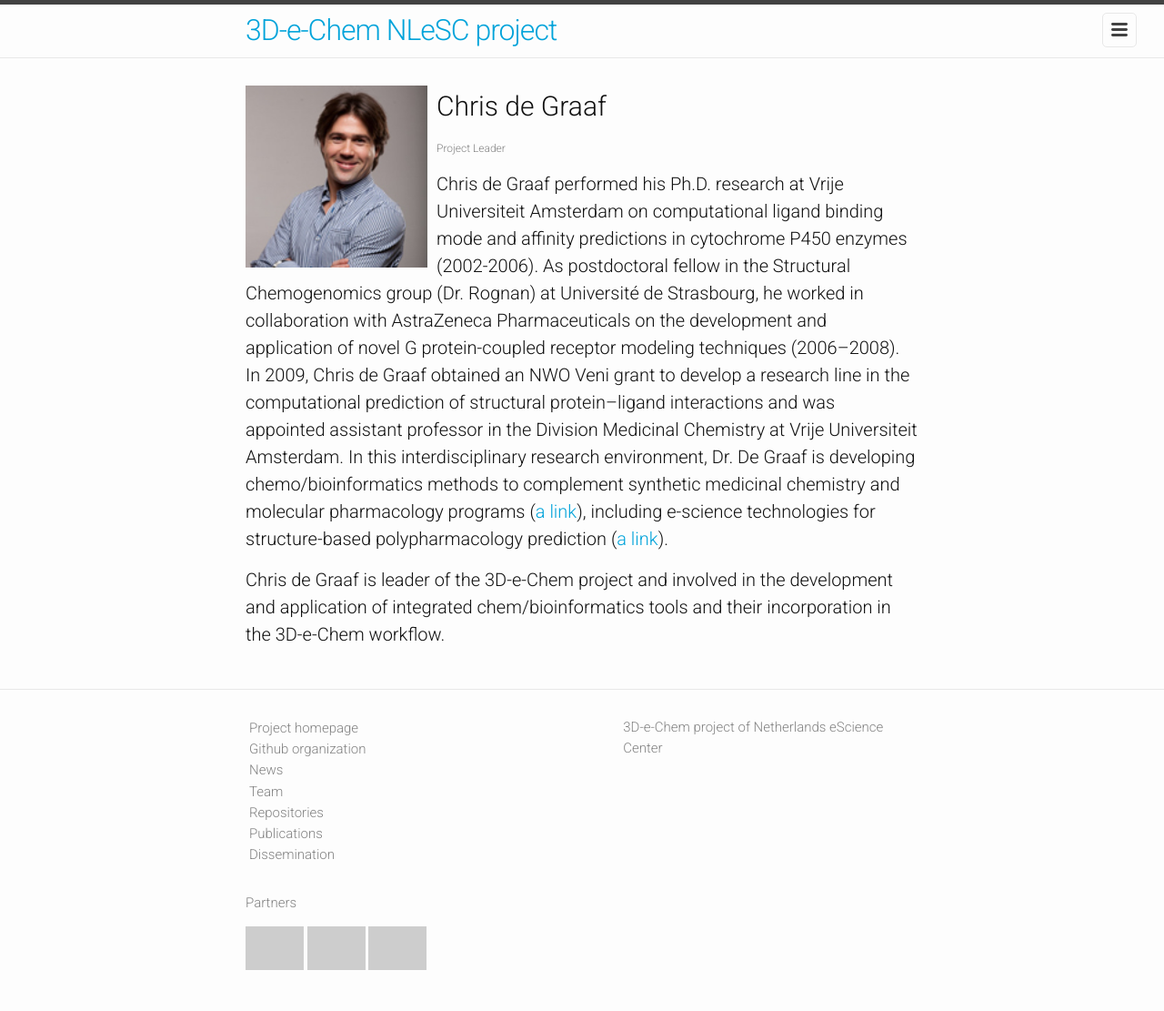
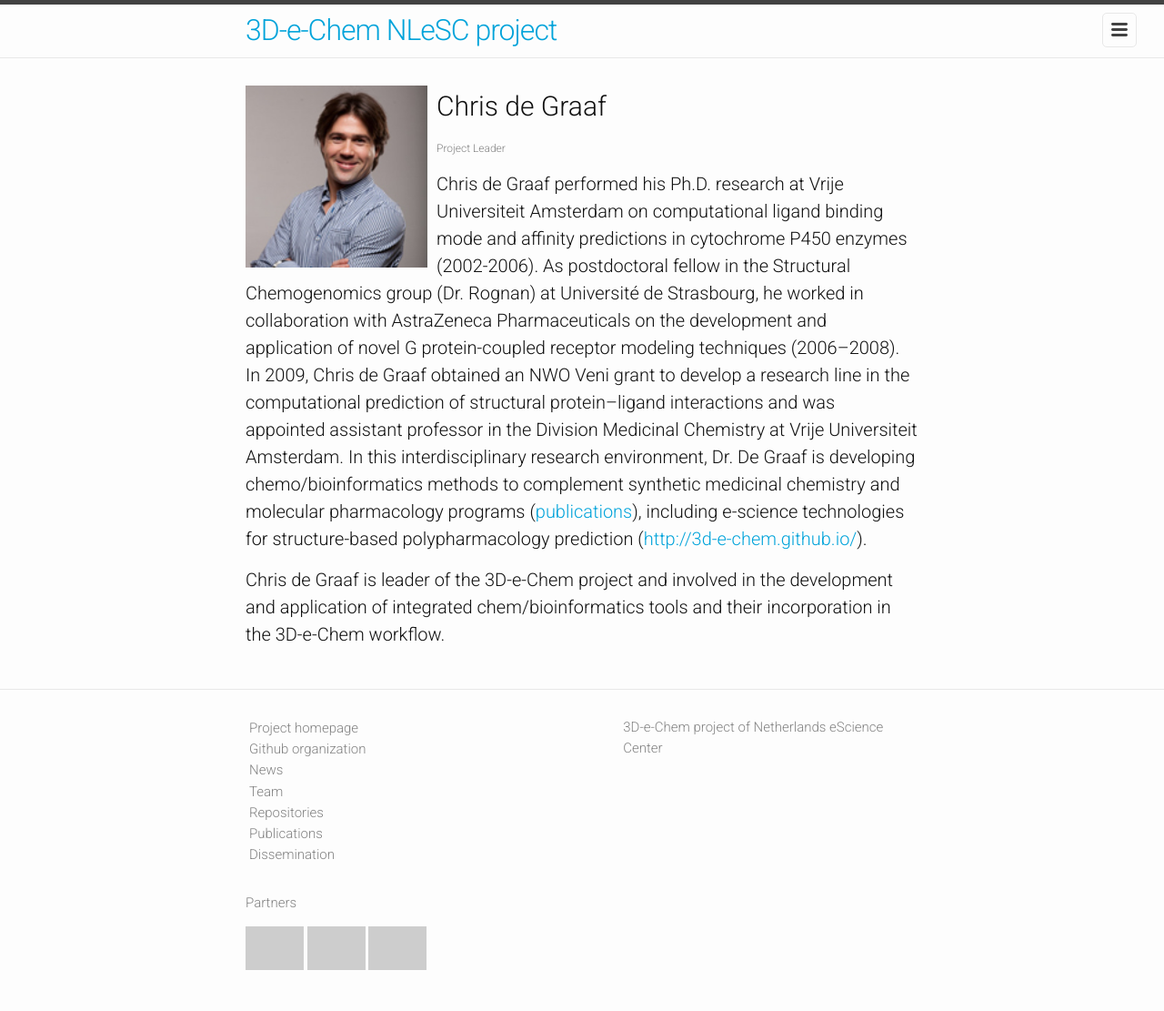
Before and after one commit to 3D-e-Chem/3D-e-Chem.github.io, a Jekyll site: the page built from _team_members/Chris_de_Graaf.md, in a window 1280 px wide. Shown: the whole page at 91% size. Built offline with Jekyll 4.4.1, drawn with Linux system fonts in a browser that asks for light colours; a style sheet for code colours, icons or effects is not loaded; grey boxes are pictures that could not be loaded.

Commit message:
Update Chris_de_Graaf.md

```diff
--- a/_team_members/Chris_de_Graaf.md
+++ b/_team_members/Chris_de_Graaf.md
@@ -4,6 +4,6 @@ photo: /assets/team_members/Chris_de_Graaf.jpg
 role: Project Leader
 ---
 Chris de Graaf performed his Ph.D. research at Vrije Universiteit Amsterdam on computational ligand binding mode and affinity predictions in cytochrome P450 enzymes (2002-2006). As postdoctoral fellow in the Structural Chemogenomics group (Dr. Rognan) at Université de Strasbourg, he worked in collaboration with AstraZeneca Pharmaceuticals on the development and application of novel G protein-coupled receptor modeling techniques (2006–2008).
-In 2009, Chris de Graaf obtained an NWO Veni grant to develop a research line in the computational prediction of structural protein–ligand interactions and was appointed assistant professor in the Division Medicinal Chemistry at Vrije Universiteit Amsterdam. In this interdisciplinary research environment, Dr. De Graaf is developing chemo/bioinformatics methods to complement synthetic medicinal chemistry and molecular pharmacology programs ([a link](https://scholar.google.nl/citations?user=Sdri5EkAAAAJ&hl=en)), including e-science technologies for structure-based polypharmacology prediction ([a link](http://3d-e-chem.github.io/)).
+In 2009, Chris de Graaf obtained an NWO Veni grant to develop a research line in the computational prediction of structural protein–ligand interactions and was appointed assistant professor in the Division Medicinal Chemistry at Vrije Universiteit Amsterdam. In this interdisciplinary research environment, Dr. De Graaf is developing chemo/bioinformatics methods to complement synthetic medicinal chemistry and molecular pharmacology programs ([publications](https://scholar.google.nl/citations?user=Sdri5EkAAAAJ&hl=en)), including e-science technologies for structure-based polypharmacology prediction ([http://3d-e-chem.github.io/](http://3d-e-chem.github.io/)).
 
 Chris de Graaf is leader of the 3D-e-Chem project and involved in the development and application of integrated chem/bioinformatics tools and their incorporation in the 3D-e-Chem workflow.
```
